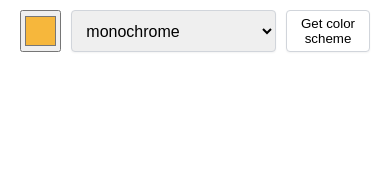
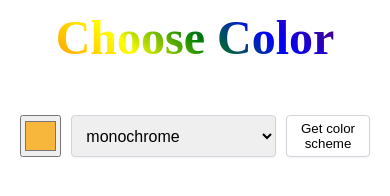
Before and after one commit to QuocViet92/chooseColor, a website built with Vite: page index.html in a window 390 px wide. Built offline with nearby package versions, Linux system fonts and the light colour scheme; no server answers.

Commit message:
addCssMobileJS

```diff
--- a/index.html
+++ b/index.html
@@ -7,6 +7,7 @@
         <link rel="stylesheet" href="styles.css" />
     </head>
     <body>
+            <div class="title">Choose Color</div>
         <header>
             <input type="color" id="select-color" value="#f6b73c" />
             <select name="mode" id="mode-color">
--- a/index.js
+++ b/index.js
@@ -22,7 +22,7 @@ function render() {
     let htmlColors = arr.colors.map(item => {
         return  `<div class="color" style="background-color: ${item.hex.value}" data-hex=${item.hex.value}>
         <h4 class="copyColor" id=${item.hex.value}>Copy</h4>
-        <div class='infoColor'><h4 data-hex=${item.hex.value}>${item.hex.value}</h4></div>
+        <div class='infoColor' data-hex=${item.hex.value}><h4 data-hex=${item.hex.value}>${item.hex.value}</h4></div>
 
 </div>`
     }).join('')
--- a/styles.css
+++ b/styles.css
@@ -1,12 +1,28 @@
 body {
   margin: 0;
   box-sizing: border-box;
+  height: 100vh;
+  display: flex;
+  flex-direction: column;
+  gap: 30px;
+}
+.title{
+  font-weight: bold;
+  font-size: 48px;
+  text-align: center;
+  padding: 10px;
+  background: linear-gradient(45deg, red, orange, yellow, green, blue, indigo, violet);
+            -webkit-background-clip: text;
+            color: transparent;
 }
 header {
   display: flex;
   justify-content: center;
   gap: 10px;
   padding: 10px 20px;
+}
+main{
+  flex-grow: 1;
 }
 option {
 }
@@ -61,6 +77,23 @@ input {
 }
 .infoColor{
   align-self: flex-end;
+  width: 100%;
   background-color: white;
-  width: 100%;
 }
+
+@media(max-width:768px){
+  .colors{
+   grid-template-columns: 1fr;
+   grid-template-rows: 1fr 1fr 1fr 1fr 1fr;
+   height: 100%;
+  }
+  .infoColor{
+   background-color: inherit;
+  }
+  .infoColor h4{
+    background-color: white;
+    display: inline-block;
+    padding: 5px 10px;
+    border-radius: 4px;
+  }
+}
```
